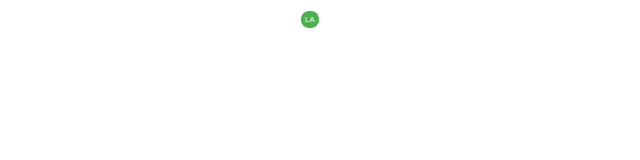
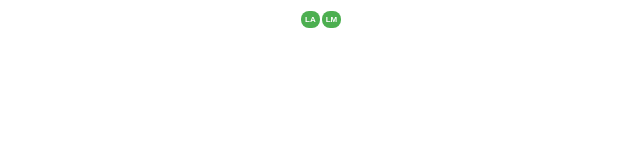
Before and after one commit to detkyle/gees, a React (Create React App) app: page / in a window 1280 px wide. Shown: the top 160 px of the page, without its empty margins (20-660 px from the left). Built offline with nearby package versions, Linux system fonts and the light colour scheme.

Commit message:
Add export legion missions action

```diff
--- a/src/App.js
+++ b/src/App.js
@@ -3,6 +3,7 @@
 import React, { Component } from "react";
 import styled from "styled-components";
 import ExportLegionAssets from "./exports/exportLegionAssets";
+import ExportLegionMissions from "./exports/exportLegionMissions";
 
 function App() {
   const Wrapper = styled.div`
@@ -13,6 +14,7 @@ function App() {
   return (
     <Wrapper>
       <ExportLegionAssets />
+      <ExportLegionMissions />
     </Wrapper>
   );
 }
--- a/src/common/exportButton.js
+++ b/src/common/exportButton.js
@@ -12,6 +12,7 @@ const ExportButton = styled.button`
   margin: 1px 1px;
   cursor: pointer;
   border-radius: 8px;
+  font-weight: bold;
 `;
 
 export default ExportButton;
--- /dev/null
+++ b/src/exports/exportLegionMissions.js
@@ -0,0 +1,44 @@
+/*global playerInfo, GetPlanetName, GetItemName */
+
+import React, { Component } from "react";
+import { exportToGS } from "../external/googleSheets";
+import ExportButton from "../common/exportButton";
+
+function ExportLegionMissions() {
+  function getLegionMissions() {
+    return playerInfo.playerArmy.armyMission.map(m => [
+      GetPlanetName(m.planet),
+      m.type === 1 ? "Exchange" : "Bounty",
+      GetItemName(m.item.split("_")[0], m.item.split("_")[1]),
+      m.price.low,
+      m.amount.low,
+      m.tamount.low,
+      m.unitAmount.low,
+      m.amount.low * m.unitAmount.low,
+      m.amount.low * m.tamount.low
+    ]);
+  }
+
+  function exportLegionMission() {
+    const sheet = {
+      name: "LegionMissions",
+      headers: [
+        "System",
+        "Type",
+        "Name",
+        "LP Per Mission",
+        "Missions Remaining",
+        "Total Missions",
+        "Items Per Mission",
+        "Total Items Left",
+        "Total Items Created"
+      ],
+      rows: getLegionMissions()
+    };
+    exportToGS([sheet]);
+  }
+
+  return <ExportButton onClick={exportLegionMission}>LM</ExportButton>;
+}
+
+export default ExportLegionMissions;
```
